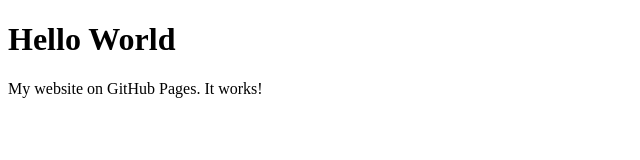
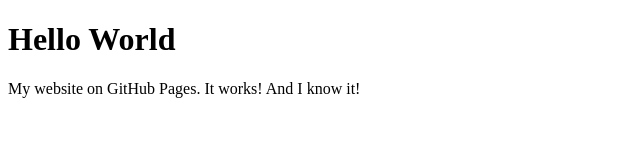
Before and after one commit to DmitryPogorelov/DmitryPogorelov.github.io, a plain HTML site: page index.html in a window 1280 px wide. Shown: the whole page, without its empty margins (0-640 px from the left). Drawn offline with Linux system fonts and the light colour scheme.

Commit message:
Update index.html

```diff
--- a/index.html
+++ b/index.html
@@ -2,6 +2,6 @@
 <html>
 <body>
 <h1>Hello World</h1>
-<p>My website on GitHub Pages. It works!</p>
+<p>My website on GitHub Pages. It works! And I know it!</p>
 </body>
 </html>
```
